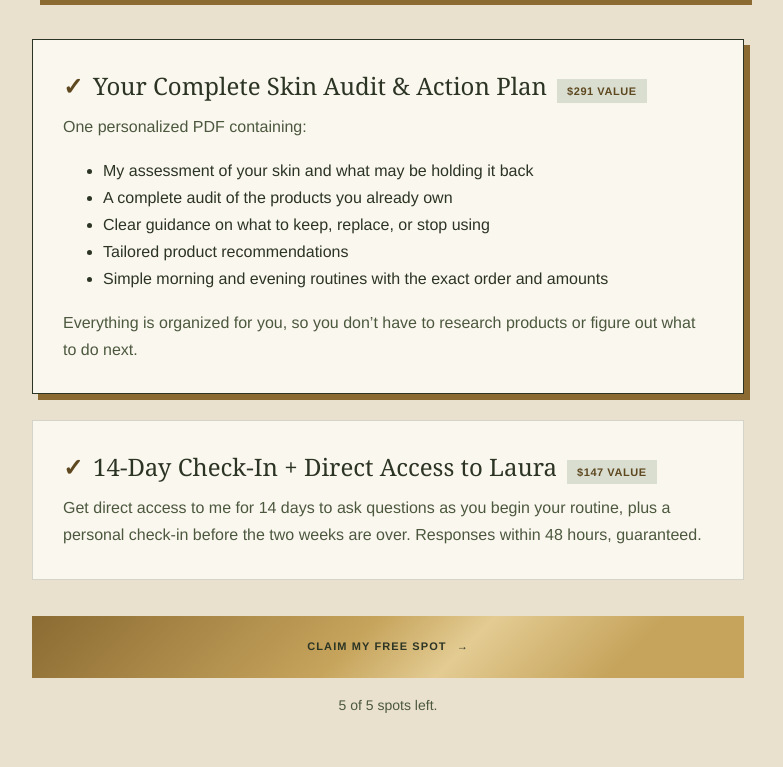
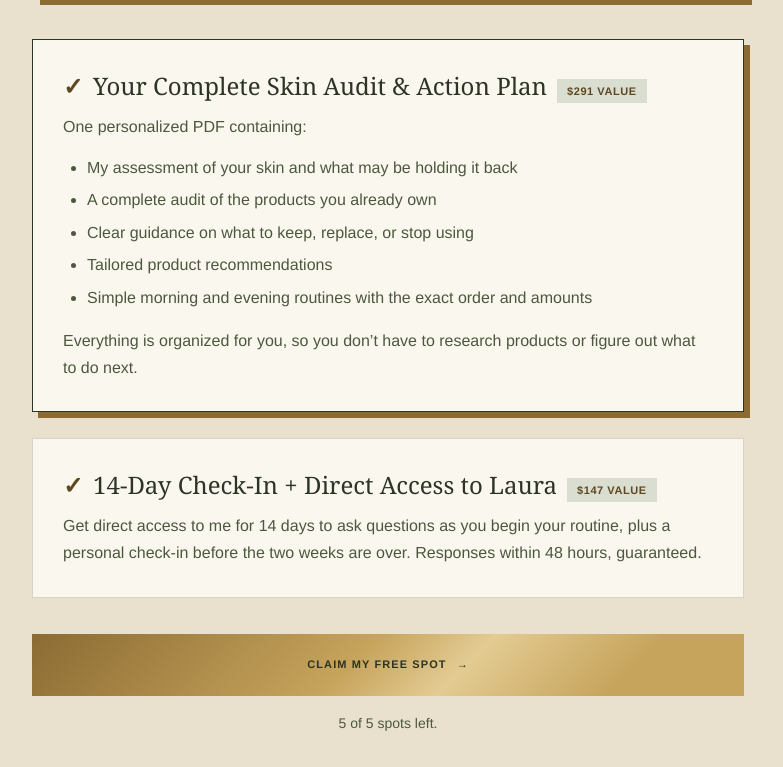
Before and after one commit to nimius-debug/skin-audit, a website: page public/index.html in a window 1280 px wide. Shown: the part 4965-5732 px from the top of the page, without its empty margins (252-1035 px from the left). Drawn offline with Linux system fonts and the light colour scheme; no server answers.

Commit message:
Style the audit contents list

```diff
--- a/public/styles.css
+++ b/public/styles.css
@@ -456,6 +456,15 @@ a { color: var(--mom-rose-deep); }
   color: var(--mom-wine);
 }
 .deliverable p, .deliverables p { margin: 0; color: var(--mom-text-soft); font-family: var(--sans); font-size: 16px; line-height: 1.7; }
+.deliverable__list {
+  margin: 14px 0 16px;
+  padding-left: 24px;
+  color: var(--mom-text-soft);
+  font-family: var(--sans);
+  font-size: 16px;
+  line-height: 1.6;
+}
+.deliverable__list li + li { margin-top: 7px; }
 .check { color: var(--mom-rose-deep); font-weight: 700; }
 .value {
   font-family: var(--sans);
```
